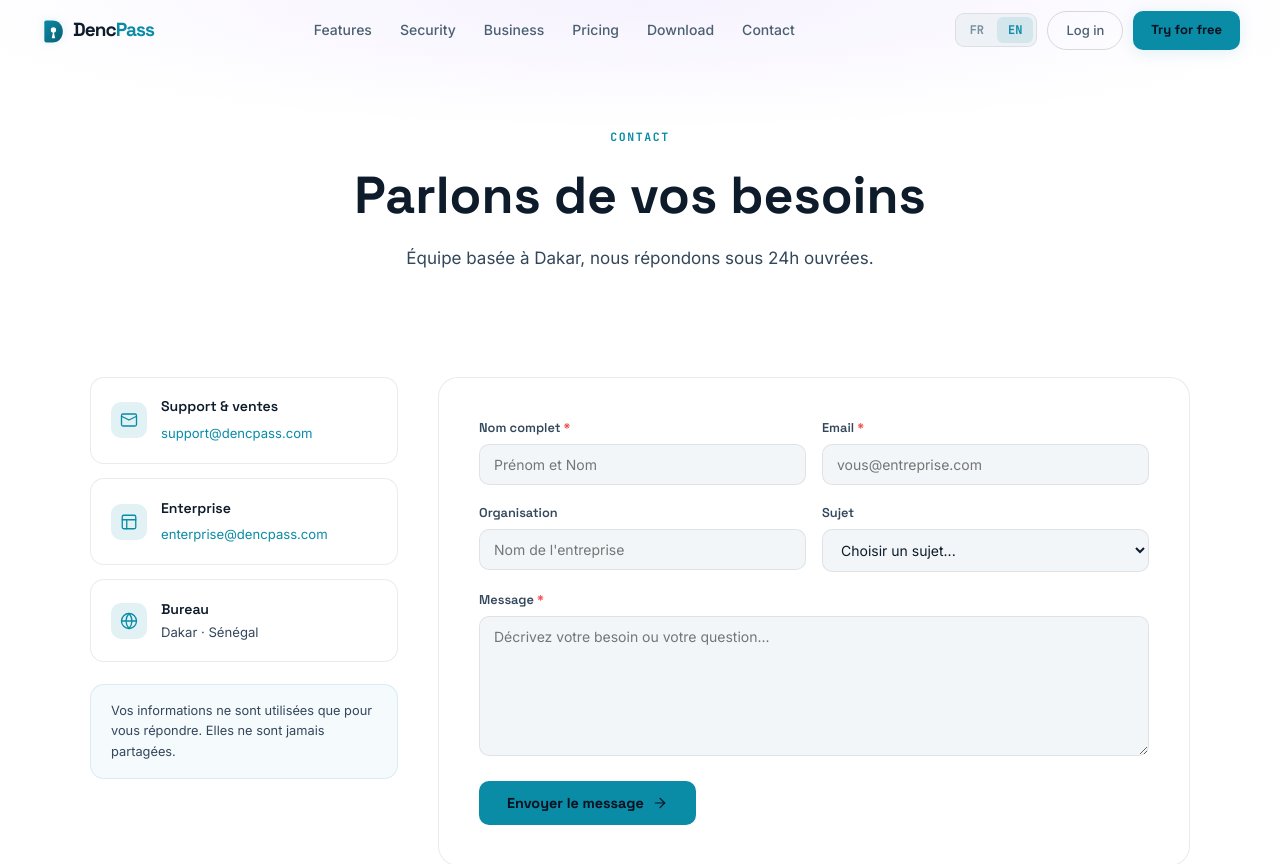
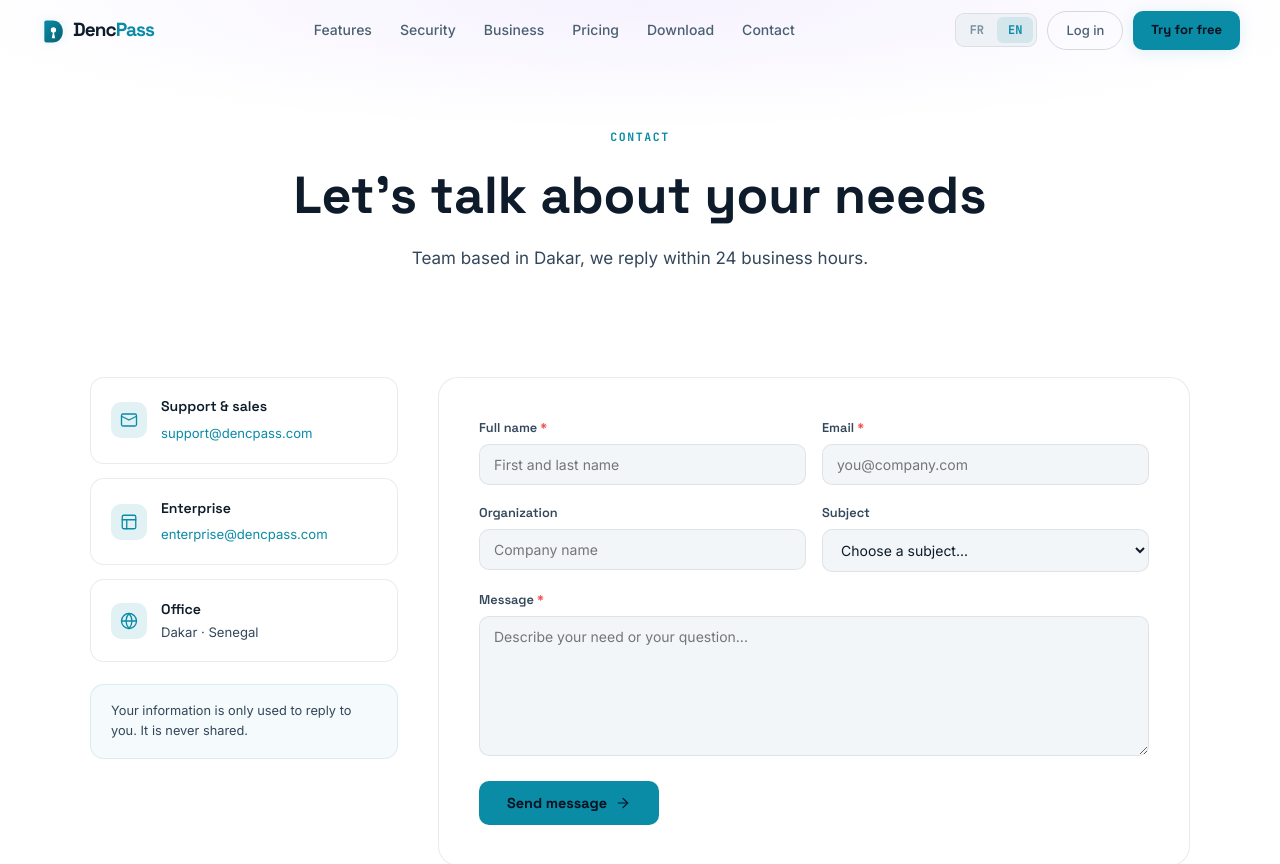
Before and after one commit to Moustapha0320/DencPass-Vitrine, a React (Vite) app: page /en/contact in a window 1280 px wide. Shown: the top 864 px of the page. Built offline with nearby package versions, Linux system fonts and the light colour scheme.

Commit message:
feat(i18n): translate the contact page

```diff
--- /dev/null
+++ b/src/locales/en/contact.json
@@ -0,0 +1,33 @@
+{
+  "meta": { "title": "Contact — DencPass", "description": "Team based in Dakar, we reply within 24 business hours. Support, sales, or Enterprise inquiries." },
+  "hero": { "eyebrow": "Contact", "title": "Let's talk about your needs", "subtitle": "Team based in Dakar, we reply within 24 business hours." },
+  "channels": {
+    "support": { "title": "Support & sales", "detail": "support@dencpass.com" },
+    "enterprise": { "title": "Enterprise", "detail": "enterprise@dencpass.com" },
+    "office": { "title": "Office", "detail": "Dakar · Senegal" }
+  },
+  "privacyNote": "Your information is only used to reply to you. It is never shared.",
+  "form": {
+    "nameLabel": "Full name", "namePlaceholder": "First and last name",
+    "emailLabel": "Email", "emailPlaceholder": "you@company.com",
+    "orgLabel": "Organization", "orgPlaceholder": "Company name",
+    "subjectLabel": "Subject",
+    "subjectChoose": "Choose a subject...",
+    "subjectGeneral": "General question",
+    "subjectDemo": "Product demo",
+    "subjectQuote": "Enterprise quote",
+    "subjectSupport": "Technical support",
+    "subjectOther": "Other",
+    "messageLabel": "Message", "messagePlaceholder": "Describe your need or your question...",
+    "submit": "Send message",
+    "submitting": "Sending…",
+    "genericError": "Something went wrong. Please try again later.",
+    "networkError": "Couldn't reach the server. Please try again later."
+  },
+  "success": {
+    "title": "Thanks, {{name}}!",
+    "body": "We've received your message. We'll get back to you at <1>{{email}}</1> within 24 business hours.",
+    "fallbackName": "there",
+    "again": "Send another message"
+  }
+}
--- /dev/null
+++ b/src/locales/fr/contact.json
@@ -0,0 +1,33 @@
+{
+  "meta": { "title": "Contact — DencPass", "description": "Équipe basée à Dakar, nous répondons sous 24h ouvrées. Support, ventes, ou demande Enterprise." },
+  "hero": { "eyebrow": "Contact", "title": "Parlons de vos besoins", "subtitle": "Équipe basée à Dakar, nous répondons sous 24h ouvrées." },
+  "channels": {
+    "support": { "title": "Support & ventes", "detail": "support@dencpass.com" },
+    "enterprise": { "title": "Enterprise", "detail": "enterprise@dencpass.com" },
+    "office": { "title": "Bureau", "detail": "Dakar · Sénégal" }
+  },
+  "privacyNote": "Vos informations ne sont utilisées que pour vous répondre. Elles ne sont jamais partagées.",
+  "form": {
+    "nameLabel": "Nom complet", "namePlaceholder": "Prénom et Nom",
+    "emailLabel": "Email", "emailPlaceholder": "vous@entreprise.com",
+    "orgLabel": "Organisation", "orgPlaceholder": "Nom de l'entreprise",
+    "subjectLabel": "Sujet",
+    "subjectChoose": "Choisir un sujet...",
+    "subjectGeneral": "Question générale",
+    "subjectDemo": "Démonstration produit",
+    "subjectQuote": "Devis Enterprise",
+    "subjectSupport": "Support technique",
+    "subjectOther": "Autre",
+    "messageLabel": "Message", "messagePlaceholder": "Décrivez votre besoin ou votre question...",
+    "submit": "Envoyer le message",
+    "submitting": "Envoi en cours…",
+    "genericError": "Une erreur est survenue. Réessayez plus tard.",
+    "networkError": "Impossible de joindre le serveur. Réessayez plus tard."
+  },
+  "success": {
+    "title": "Merci, {{name}} !",
+    "body": "Nous avons bien reçu votre message. Nous vous répondrons à <1>{{email}}</1> sous 24h ouvrées.",
+    "fallbackName": "vous",
+    "again": "Envoyer un autre message"
+  }
+}
--- a/src/pages/ContactPage.jsx
+++ b/src/pages/ContactPage.jsx
@@ -1,35 +1,37 @@
 import { useState } from 'react';
+import { useTranslation, Trans } from 'react-i18next';
 import PublicLayout from '../components/layout/PublicLayout';
+import useDocumentTitle from '../hooks/useDocumentTitle';
 import { Reveal, IcoArrow, IcoCheck, IcoMail, IcoBuilding, IcoGlobe, IcoCheckCircle } from '../components/shared';
 
 const API_URL = 'https://app.dencpass.com/api/public/contact/';
 
-const SUJET_OPTIONS = [
-  { value: '', label: 'Choisir un sujet...' },
-  { value: 'question-generale', label: 'Question générale' },
-  { value: 'demonstration', label: 'Démonstration produit' },
-  { value: 'devis-enterprise', label: 'Devis Enterprise' },
-  { value: 'support-technique', label: 'Support technique' },
-  { value: 'autre', label: 'Autre' },
+const sujetOptions = (t) => [
+  { value: '', label: t('contact:form.subjectChoose') },
+  { value: 'question-generale', label: t('contact:form.subjectGeneral') },
+  { value: 'demonstration', label: t('contact:form.subjectDemo') },
+  { value: 'devis-enterprise', label: t('contact:form.subjectQuote') },
+  { value: 'support-technique', label: t('contact:form.subjectSupport') },
+  { value: 'autre', label: t('contact:form.subjectOther') },
 ];
 
-const channels = [
+const channels = (t) => [
   {
     Icon: IcoMail,
-    title: 'Support & ventes',
-    detail: 'support@dencpass.com',
+    title: t('contact:channels.support.title'),
+    detail: t('contact:channels.support.detail'),
     href: 'mailto:support@dencpass.com',
   },
   {
     Icon: IcoBuilding,
-    title: 'Enterprise',
-    detail: 'enterprise@dencpass.com',
+    title: t('contact:channels.enterprise.title'),
+    detail: t('contact:channels.enterprise.detail'),
     href: 'mailto:enterprise@dencpass.com',
   },
   {
     Icon: IcoGlobe,
-    title: 'Bureau',
-    detail: 'Dakar · Sénégal',
+    title: t('contact:channels.office.title'),
+    detail: t('contact:channels.office.detail'),
     href: null,
   },
 ];
@@ -70,11 +72,14 @@ function focusIn(e) { e.target.style.borderColor = 'var(--accent)'; e.target.sty
 function focusOut(e) { e.target.style.borderColor = 'var(--border)'; e.target.style.boxShadow = 'none'; }
 
 export default function ContactPage() {
+  const { t } = useTranslation('contact');
+  useDocumentTitle(t('contact:meta.title'), t('contact:meta.description'), '/contact');
+
   const [form, setForm] = useState({ nom: '', email: '', organisation: '', sujet: '', message: '' });
   const [status, setStatus] = useState('idle'); // idle | loading | success | error
   const [errorMsg, setErrorMsg] = useState('');
 
-  const firstName = form.nom.trim().split(' ')[0] || 'vous';
+  const firstName = form.nom.trim().split(' ')[0] || t('contact:success.fallbackName');
 
   function set(key) {
     return e => setForm(f => ({ ...f, [key]: e.target.value }));
@@ -100,11 +105,11 @@ export default function ContactPage() {
         setStatus('success');
       } else {
         setStatus('error');
-        setErrorMsg(data.detail || 'Une erreur est survenue. Réessayez plus tard.');
+        setErrorMsg(data.detail || t('contact:form.genericError'));
       }
     } catch {
       setStatus('error');
-      setErrorMsg('Impossible de joindre le serveur. Réessayez plus tard.');
+      setErrorMsg(t('contact:form.networkError'));
     }
   }
 
@@ -120,13 +125,13 @@ export default function ContactPage() {
         }}>
           <Reveal>
             <span style={{ fontFamily: 'JetBrains Mono, monospace', fontSize: '0.72rem', fontWeight: 600, letterSpacing: '0.14em', color: 'var(--accent)', textTransform: 'uppercase', display: 'block', marginBottom: '1.25rem' }}>
-              Contact
+              {t('contact:hero.eyebrow')}
             </span>
             <h1 style={{ fontFamily: 'Space Grotesk, sans-serif', fontWeight: 800, fontSize: 'clamp(2rem,5vw,3.25rem)', color: 'var(--text-head)', lineHeight: 1.15, marginBottom: '1.1rem' }}>
-              Parlons de vos besoins
+              {t('contact:hero.title')}
             </h1>
             <p style={{ fontSize: '1.0625rem', color: 'var(--text2)', maxWidth: 480, margin: '0 auto', lineHeight: 1.7 }}>
-              Équipe basée à Dakar, nous répondons sous 24h ouvrées.
+              {t('contact:hero.subtitle')}
             </p>
           </Reveal>
         </section>
@@ -143,7 +148,7 @@ export default function ContactPage() {
 
               {/* Left : channel cards */}
               <div style={{ display: 'flex', flexDirection: 'column', gap: '0.875rem' }}>
-                {channels.map(({ Icon, title, detail, href }) => (
+                {channels(t).map(({ Icon, title, detail, href }) => (
                   <div key={title} style={{
                     background: 'var(--bg-card)',
                     border: '1px solid var(--border)',
@@ -169,7 +174,7 @@ export default function ContactPage() {
 
                 <div style={{ marginTop: '0.5rem', padding: '1rem 1.25rem', background: 'var(--accent-004)', border: '1px solid var(--accent-014)', borderRadius: 14 }}>
                   <p style={{ fontSize: '0.8rem', color: 'var(--text2)', lineHeight: 1.6 }}>
-                    Vos informations ne sont utilisées que pour vous répondre. Elles ne sont jamais partagées.
+                    {t('contact:privacyNote')}
                   </p>
                 </div>
               </div>
@@ -183,51 +188,53 @@ export default function ContactPage() {
                       <IcoCheckCircle size={28} />
                     </div>
                     <h2 style={{ fontFamily: 'Space Grotesk, sans-serif', fontWeight: 800, fontSize: '1.4rem', color: 'var(--text-head)', marginBottom: '0.75rem' }}>
-                      Merci, {firstName} !
+                      {t('contact:success.title', { name: firstName })}
                     </h2>
                     <p style={{ fontSize: '0.9rem', color: 'var(--text2)', lineHeight: 1.65, marginBottom: '2rem' }}>
-                      Nous avons bien reçu votre message. Nous vous répondrons à <strong>{form.email}</strong> sous 24h ouvrées.
+                      <Trans i18nKey="contact:success.body" values={{ email: form.email }}>
+                        Nous avons bien reçu votre message. Nous vous répondrons à <strong>{{ email: form.email }}</strong> sous 24h ouvrées.
+                      </Trans>
                     </p>
                     <button
                       onClick={() => { setStatus('idle'); setForm({ nom: '', email: '', organisation: '', sujet: '', message: '' }); }}
                       style={{ background: 'transparent', border: '1px solid var(--border2)', color: 'var(--text2)', padding: '0.65rem 1.5rem', borderRadius: 10, cursor: 'pointer', fontSize: '0.875rem', fontFamily: 'Space Grotesk, sans-serif', fontWeight: 600 }}
                     >
-                      Envoyer un autre message
+                      {t('contact:success.again')}
                     </button>
                   </div>
                 ) : (
                   <form onSubmit={handleSubmit} style={{ display: 'flex', flexDirection: 'column', gap: '1.1rem' }}>
 
                     <div style={{ display: 'grid', gridTemplateColumns: '1fr 1fr', gap: '1rem' }}>
-                      <Field label="Nom complet" required>
+                      <Field label={t('contact:form.nameLabel')} required>
                         <input style={fieldBase} type="text" required value={form.nom} onChange={set('nom')}
-                          placeholder="Prénom et Nom" onFocus={focusIn} onBlur={focusOut} />
+                          placeholder={t('contact:form.namePlaceholder')} onFocus={focusIn} onBlur={focusOut} />
                       </Field>
-                      <Field label="Email" required>
+                      <Field label={t('contact:form.emailLabel')} required>
                         <input style={fieldBase} type="email" required value={form.email} onChange={set('email')}
-                          placeholder="vous@entreprise.com" onFocus={focusIn} onBlur={focusOut} />
+                          placeholder={t('contact:form.emailPlaceholder')} onFocus={focusIn} onBlur={focusOut} />
                       </Field>
                     </div>
 
                     <div style={{ display: 'grid', gridTemplateColumns: '1fr 1fr', gap: '1rem' }}>
-                      <Field label="Organisation">
+                      <Field label={t('contact:form.orgLabel')}>
                         <input style={fieldBase} type="text" value={form.organisation} onChange={set('organisation')}
-                          placeholder="Nom de l'entreprise" onFocus={focusIn} onBlur={focusOut} />
+                          placeholder={t('contact:form.orgPlaceholder')} onFocus={focusIn} onBlur={focusOut} />
                       </Field>
-                      <Field label="Sujet">
+                      <Field label={t('contact:form.subjectLabel')}>
                         <select style={{ ...fieldBase, cursor: 'pointer' }} value={form.sujet} onChange={set('sujet')} onFocus={focusIn} onBlur={focusOut}>
-                          {SUJET_OPTIONS.map(o => <option key={o.value} value={o.value}>{o.label}</option>)}
+                          {sujetOptions(t).map(o => <option key={o.value} value={o.value}>{o.label}</option>)}
                         </select>
                       </Field>
                     </div>
 
-                    <Field label="Message" required>
+                    <Field label={t('contact:form.messageLabel')} required>
                       <textarea
                         style={{ ...fieldBase, minHeight: 140, resize: 'vertical' }}
                         required
                         value={form.message}
                         onChange={set('message')}
-                        placeholder="Décrivez votre besoin ou votre question..."
+                        placeholder={t('contact:form.messagePlaceholder')}
                         onFocus={focusIn}
                         onBlur={focusOut}
                       />
@@ -252,7 +259,7 @@ export default function ContactPage() {
                         opacity: status === 'loading' ? 0.7 : 1,
                       }}
                     >
-                      {status === 'loading' ? 'Envoi en cours…' : <><span>Envoyer le message</span><IcoArrow size={16} /></>}
+                      {status === 'loading' ? t('contact:form.submitting') : <><span>{t('contact:form.submit')}</span><IcoArrow size={16} /></>}
                     </button>
 
                   </form>
```
